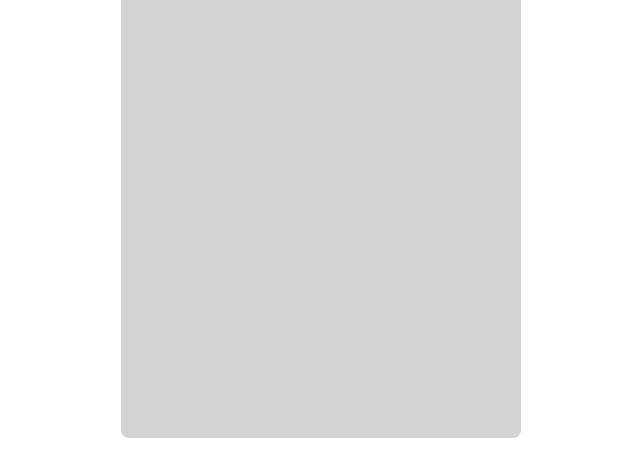
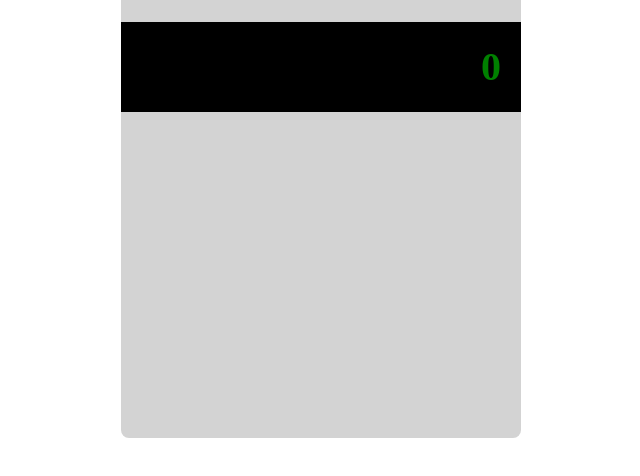
Before and after one commit to angelofaoldi/htmlcss-simple-calculator, a plain HTML site: page index.html in a window 1280 px wide. Shown: the part 320-796 px from the top of the page, without its empty margins (319-959 px from the left). Drawn offline with Linux system fonts and the light colour scheme; a web font is replaced by a local one.

Commit message:
[ADD] section: blackmirror

```diff
--- a/css/style.css
+++ b/css/style.css
@@ -20,3 +20,21 @@ section h1 {
     font-size: 30px;
     text-align: center;
 }
+
+
+/* SCHERMO CALCOLATRICE */
+.blackmirror {
+    height: 90px;
+    width: 400px;
+    background-color: black;
+    display: flex;
+    justify-content: end;
+    align-items: center;
+}
+
+.blackmirror h2 {
+    font-family: LCD;
+    font-size: 250%;
+    color: green;
+    padding-right: 20px;
+}
--- a/index.html
+++ b/index.html
@@ -8,6 +8,7 @@
     <link rel="stylesheet" href="./css/style.css">
     <!-- FONT: Seven Segment  -->
     <link href="https://fonts.cdnfonts.com/css/seven-segment" rel="stylesheet">
+    <link rel="stylesheet" href="./font/DS-DIGI.TTF">
 </head>
 
 <body>
@@ -20,6 +21,13 @@
                     <h1>BOOSIO</h1>
                 </section>
 
+                <section>
+                    <!-- SCHERMO NERO -->
+                    <div class="blackmirror">
+                        <h2>0</h2>
+                    </div>
+                </section>
+
 
             </div>
 
```
